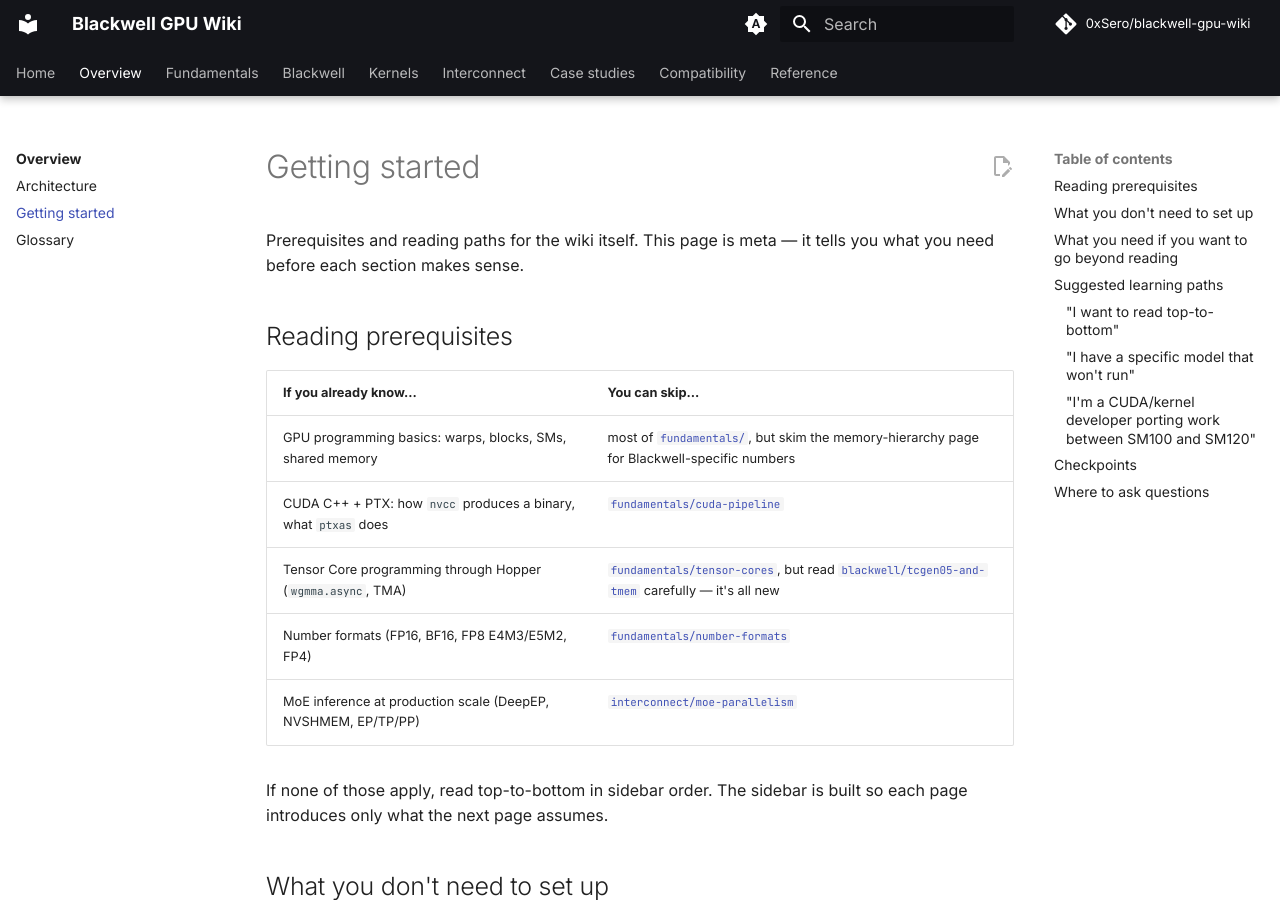
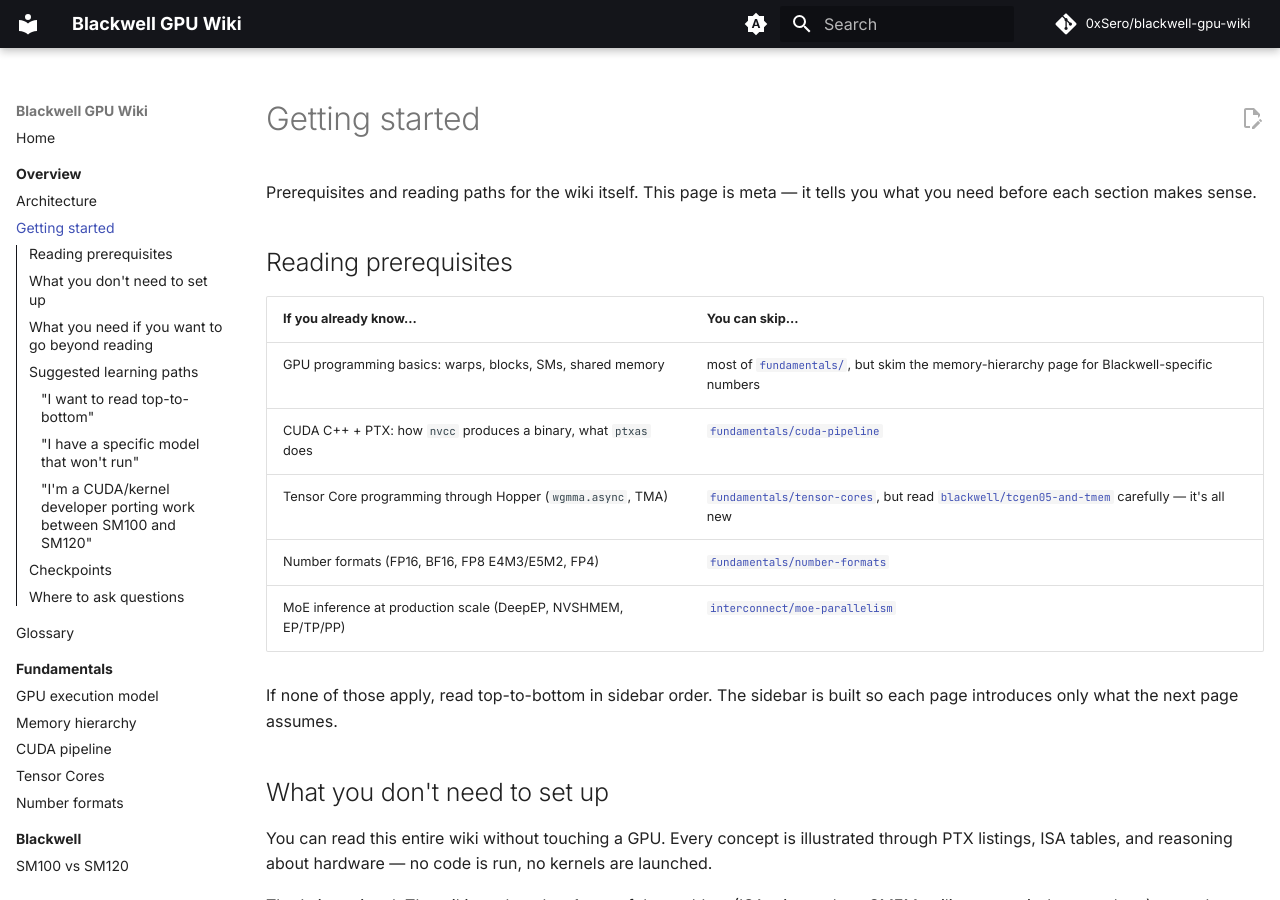
Before and after one commit to 0xSero/blackwell-gpu-wiki, an MkDocs documentation site: the page built from docs/overview/getting-started.md, in a window 1280 px wide and 900 px high. Built offline with MkDocs 1.6.1 and Material for MkDocs 9.7.7, drawn with Linux system fonts in a browser that asks for light colours; comment, search, counter and statistics services are not loaded.

Commit message:
Use persistent left sidebar as primary nav (drop top tabs)

```diff
--- a/mkdocs.yml
+++ b/mkdocs.yml
@@ -30,13 +30,14 @@
     text: Inter
     code: JetBrains Mono
   features:
-    - navigation.tabs
-    - navigation.tabs.sticky
     - navigation.sections
     - navigation.expand
     - navigation.indexes
     - navigation.top
     - navigation.tracking
+    - navigation.instant
+    - navigation.instant.progress
+    - toc.integrate
     - toc.follow
     - search.suggest
     - search.highlight
```
